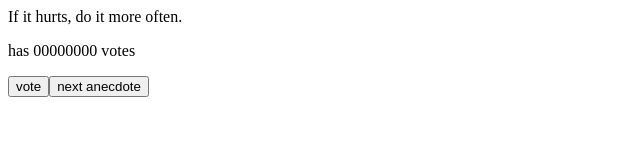
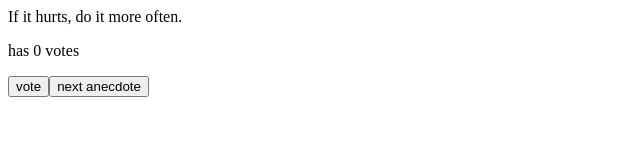
Before and after one commit to tkimhong/Full-Stack-Open, a React (Vite) app in the folder part1/anecdotes/: page / in a window 1280 px wide. Shown: the top 160 px of the page, without its empty margins (0-640 px from the left). Built offline with nearby package versions, Linux system fonts and the light colour scheme.

Commit message:
Display selected anecdote's votes

```diff
--- a/part1/anecdotes/src/App.jsx
+++ b/part1/anecdotes/src/App.jsx
@@ -33,7 +33,7 @@ const App = () => {
   return (
     <div>
       {anecdotes[selected]}
-      <Votes votes={votes} />
+      <Votes votes={votes[selected]} />
       <Button onClick={handleVote} text="vote" />
       <Button onClick={handleRandom} text="next anecdote" />
     </div>
```
